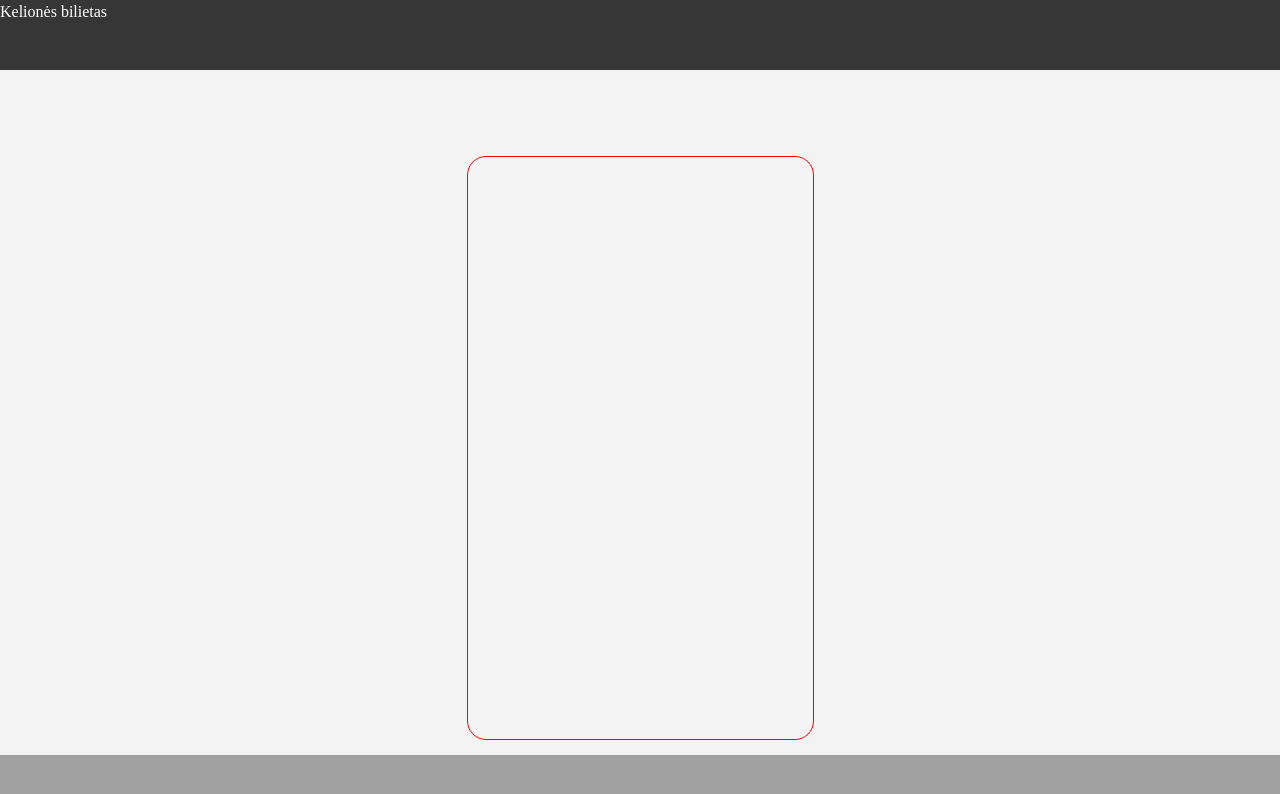
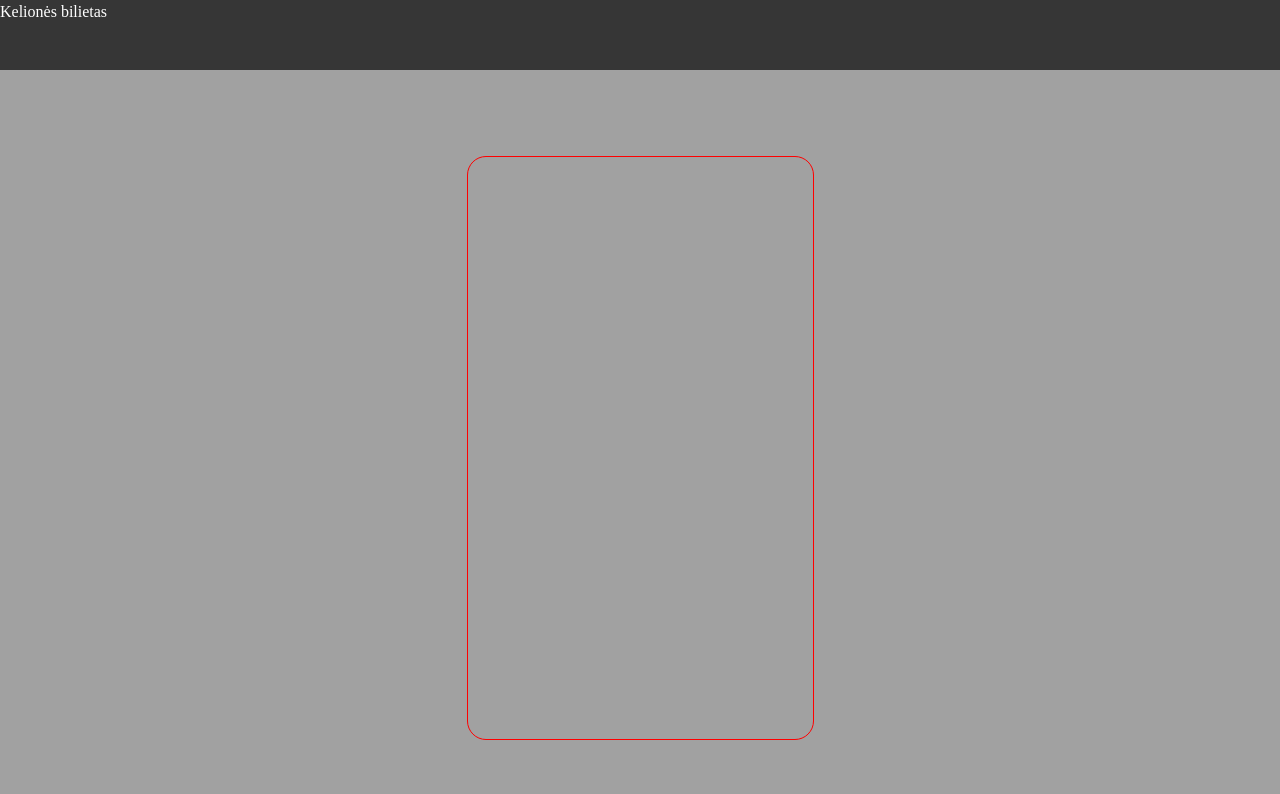
Before and after one commit to KGvidas/bus-app, a plain HTML site: page index.html in a window 1280 px wide. Drawn offline with Linux system fonts and the light colour scheme.

Commit message:
Add background color

```diff
--- a/style.css
+++ b/style.css
@@ -72,7 +72,7 @@ header {
 main {
   display: flex;
   flex-direction: column;
-  background-color: #f3f3f3;
+  background-color: #a1a1a1;
   flex: 1; /* Allow main to grow and take the remaining space */
 }
 .virs {
```
